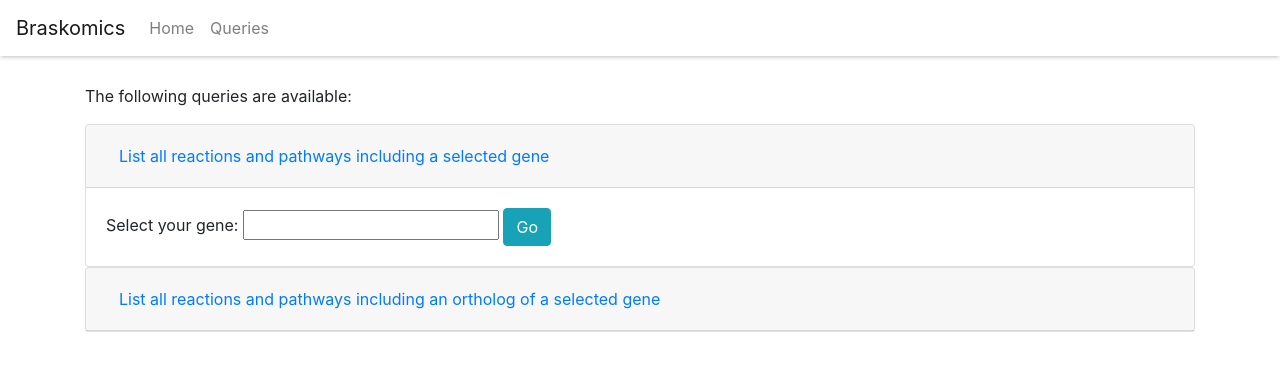
After one commit to mboudet/braskomics, a Flask app: template app/templates/queries.html in a window 1280 px wide. The commit adds this page. Shown: the top 371 px of the page. Run offline with Flask 2, Linux system fonts and the light colour scheme; the template is opened without the code that fills it, so the values that code supplies are empty; some libraries are stand-ins or nearby versions.

Commit message:
Layout changes

```diff
--- a/app/routes.py
+++ b/app/routes.py
@@ -12,9 +12,11 @@ app = Blueprint('app', __name__, url_prefix='/')
 @app.route('/')
 @app.route('/index')
 def index():
+    return render_template('home.html', title='Home')
 
-    results = get_genes(count=request.args.get('count'))
-    return render_template('home.html', title='Home', data=results["results"]["bindings"])
+@app.route('/queries')
+def queries():
+    return render_template('queries.html')
 
 @app.route('/genes/<id>', methods=['GET'])
 def get_gene_pathways(id):
--- a/app/static/js/genes.js
+++ b/app/static/js/genes.js
@@ -2,7 +2,7 @@ $(function () {
 
   /* Functions */
     var NoResultsLabel = {label:"No Results", value:"No Results"};
-    $( "#gene" ).autocomplete({
+    $( ".gene_autocomplete" ).autocomplete({
       source: "/test/gene-autocomplete",
       minLength: 0,
       response: function(event, ui) {
@@ -25,7 +25,8 @@ $(function () {
     });
 
     $(".gene_react").on("click", function(){
-        var val = $( "#gene" ).val()
+        var target = $(this).attr("data-target")
+        var val = $(target).val()
         var url = $(this).attr("data-url")
         if (val){
             window.location.href = url + val;
--- a/app/templates/base.html
+++ b/app/templates/base.html
@@ -35,6 +35,9 @@
                         <li class="nav-item">
                             <a class="nav-link" href="{{ url_for('app.index')}}"><i class="fas fa-home"></i> Home <span class="sr-only">(current)</span></a>
                         </li>
+                        <li class="nav-item">
+                            <a class="nav-link" href="{{ url_for('app.queries')}}"><i class="fas fa-search"></i> Queries <span class="sr-only">(current)</span></a>
+                        </li>
                     </ul>
                 </div>
             </nav>
--- /dev/null
+++ b/app/templates/queries.html
@@ -0,0 +1,52 @@
+{% extends 'base.html' %}
+
+{% block title %}Braskomics{% endblock %}
+
+{% block content %}
+<div class="container-fluid">
+  <div class="container">
+    <p>The following queries are available:</p>
+    <div id="accordion">
+        <div class="card">
+            <div class="card-header" id="headingOne">
+                <h5 class="mb-0">
+                    <button class="btn btn-link" data-toggle="collapse" data-target="#collapseOne" aria-expanded="true" aria-controls="collapseOne">
+                    List all reactions and pathways including a selected gene
+                    </button>
+                </h5>
+            </div>
+            <div id="collapseOne" class="collapse show" aria-labelledby="headingOne" data-parent="#accordion">
+                <div class="card-body">
+                    <label for="gene">Select your gene: </label>
+                    <input id="gene" class="gene_autocomplete">
+                    <button class="btn btn-info gene_react" data-target="#gene" data-url="/test/genes/">Go</button>
+                </div>
+            </div>
+        </div>
+        <div class="card">
+            <div class="card-header" id="headingTwo">
+                <h5 class="mb-0">
+                    <button class="btn btn-link collapsed" data-toggle="collapse" data-target="#collapseTwo" aria-expanded="false" aria-controls="collapseTwo">
+                    List all reactions and pathways including an ortholog of a selected gene
+                    </button>
+                </h5>
+            </div>
+            <div id="collapseTwo" class="collapse" aria-labelledby="headingTwo" data-parent="#accordion">
+                <div class="card-body">
+                    <label for="gene_ortho">Select your gene: </label>
+                    <input id="gene_ortho" class="gene_autocomplete">
+                    <button class="btn btn-info gene_react" data-target="#gene_ortho" data-url="/test/genes_ortho/">Go</button>
+                </div>
+            </div>
+        </div>
+    </div>
+  </div>
+</div>
+
+<br>
+{% endblock %}
+
+{% block scripts %}
+    {{ super() }}
+    <script src="{{ url_for('static', filename='js/genes.js') }}"></script>
+{% endblock %}
--- a/config.py
+++ b/config.py
@@ -5,4 +5,5 @@ class Config(object):
     CACHE_TYPE = "simple"
     CACHE_DEFAULT_TIMEOUT = 3600
     SPARQL_ENDPOINT = "https://bbip.askomics.org/virtuoso/sparql"
+#    SPARQL_ENDPOINT = "http://0.0.0.0:80/virtuoso/sparql"
     PROXY_PREFIX="/test"
```
Also changed, not shown: app/templates/home.html (+3 -9 lines).
